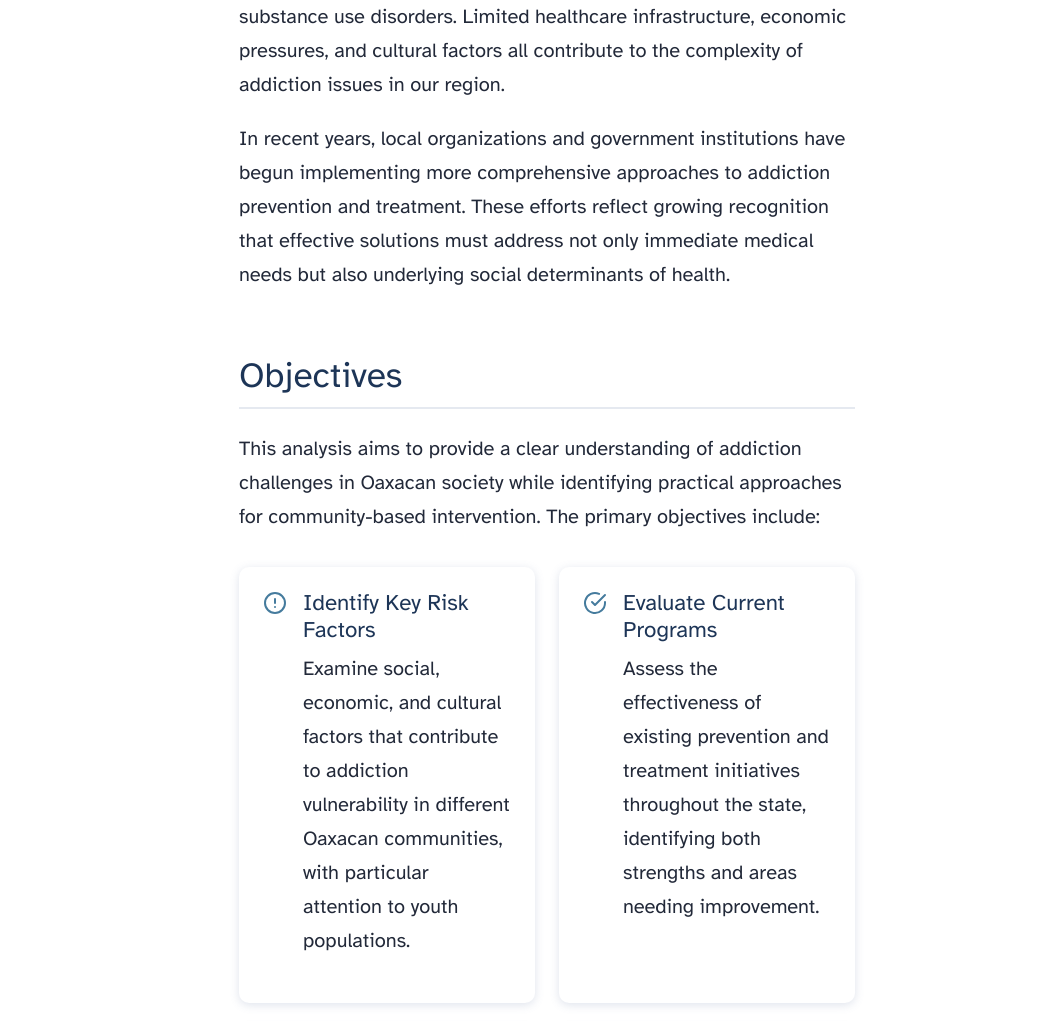
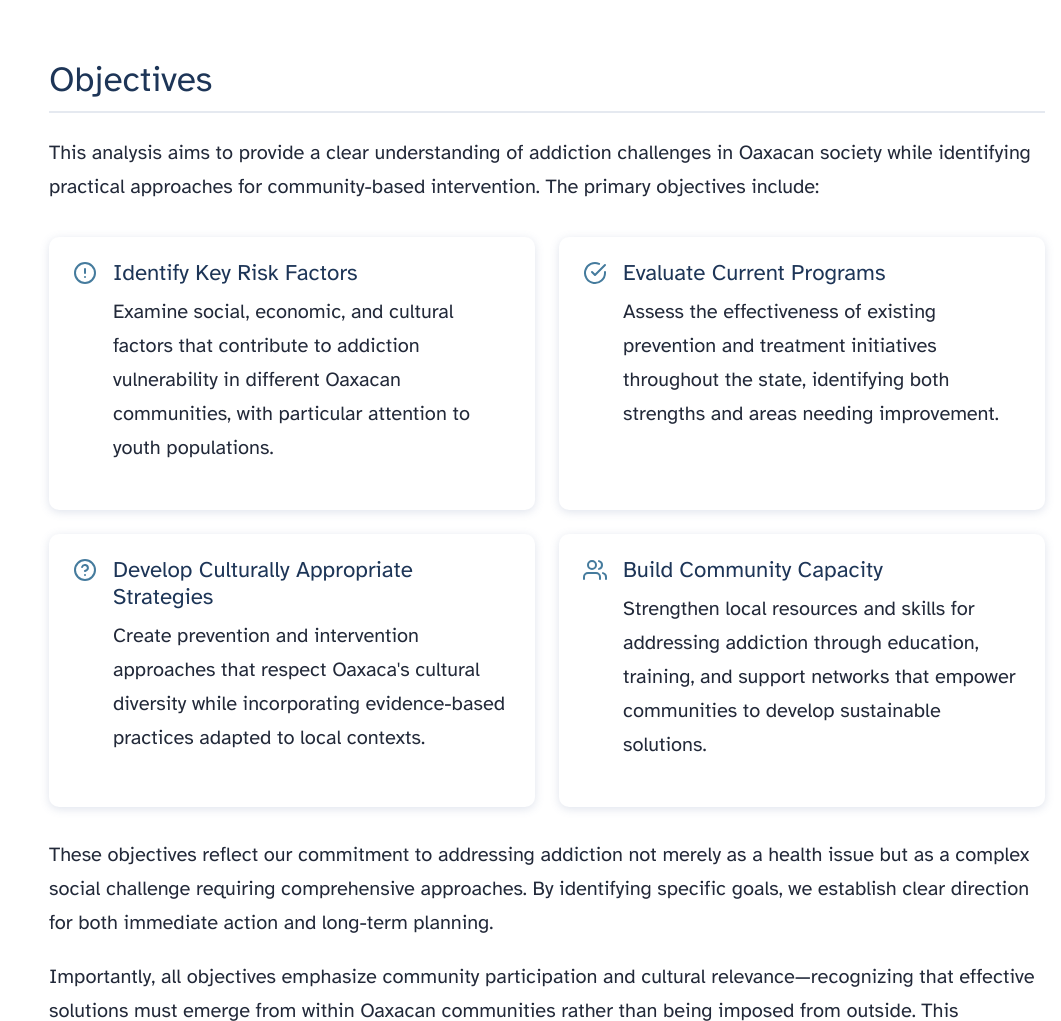
Before and after one commit to fergm04/blog-test, an Astro site: page /blog in a window 1280 px wide. Shown: the part 1096-2117 px from the top of the page, without its empty margins (219-1280 px from the left). Built offline with nearby package versions, Linux system fonts and the light colour scheme; Astro itself is replaced by a stand-in of ours.

Commit message:
max-width modified in .blog-main

```diff
--- a/src/pages/blog.astro
+++ b/src/pages/blog.astro
@@ -2,7 +2,10 @@
 import Layout from "../layouts/Layout.astro";
 ---
 
-<Layout pageTitle="Addiction: A Challenge for Oaxacan Society" activePage="blog">
+<Layout
+  pageTitle="Addiction: A Challenge for Oaxacan Society"
+  activePage="blog"
+>
   <main class="blog-main">
     <div class="toc-container">
       <div class="toc">
@@ -547,7 +550,8 @@ import Layout from "../layouts/Layout.astro";
 
         // Encontrar la sección actual
         sections.forEach((section) => {
-          const sectionTop = (section as HTMLElement).offsetTop - headerOffset - 20; // MODIFICA ESTA LÍNEA
+          const sectionTop =
+            (section as HTMLElement).offsetTop - headerOffset - 20; // MODIFICA ESTA LÍNEA
           const sectionHeight = (section as HTMLElement).offsetHeight;
           const sectionId = section.getAttribute("id");
 
@@ -592,16 +596,19 @@ import Layout from "../layouts/Layout.astro";
 
 <style>
   .blog-main {
+    /* Esta es la regla del contenedor FLEX principal */
     position: relative;
     display: flex;
     gap: 2rem;
-    max-width: 1200px;
-    padding-top: 4rem;
+    width: 100%;
+    /* -------> MODIFICA ESTA LÍNEA <------- */
+    max-width: 1300px; /* O el valor que prefieras, ej: 1300px, 1500px */
+    margin: 0 auto;
+    padding: 2rem 1rem;
   }
 
-  .blog-content {
-    flex: 1;
-    max-width: 900px;
+  .blog-content { /* O déjalo sin max-width para que ocupe el espacio disponible */
+    width: 100%; /* Asegura que use el espacio asignado por flexbox */
   }
 
   .toc-container {
@@ -666,13 +673,6 @@ import Layout from "../layouts/Layout.astro";
       font-weight: bold;
       background-color: rgba(var(--gray-light), 0.3);
     }
-  }
-
-  .blog-main {
-    width: 100%;
-    max-width: 900px;
-    margin: 0 auto;
-    padding: 2rem 1rem;
   }
 
   .blog-header {
```
